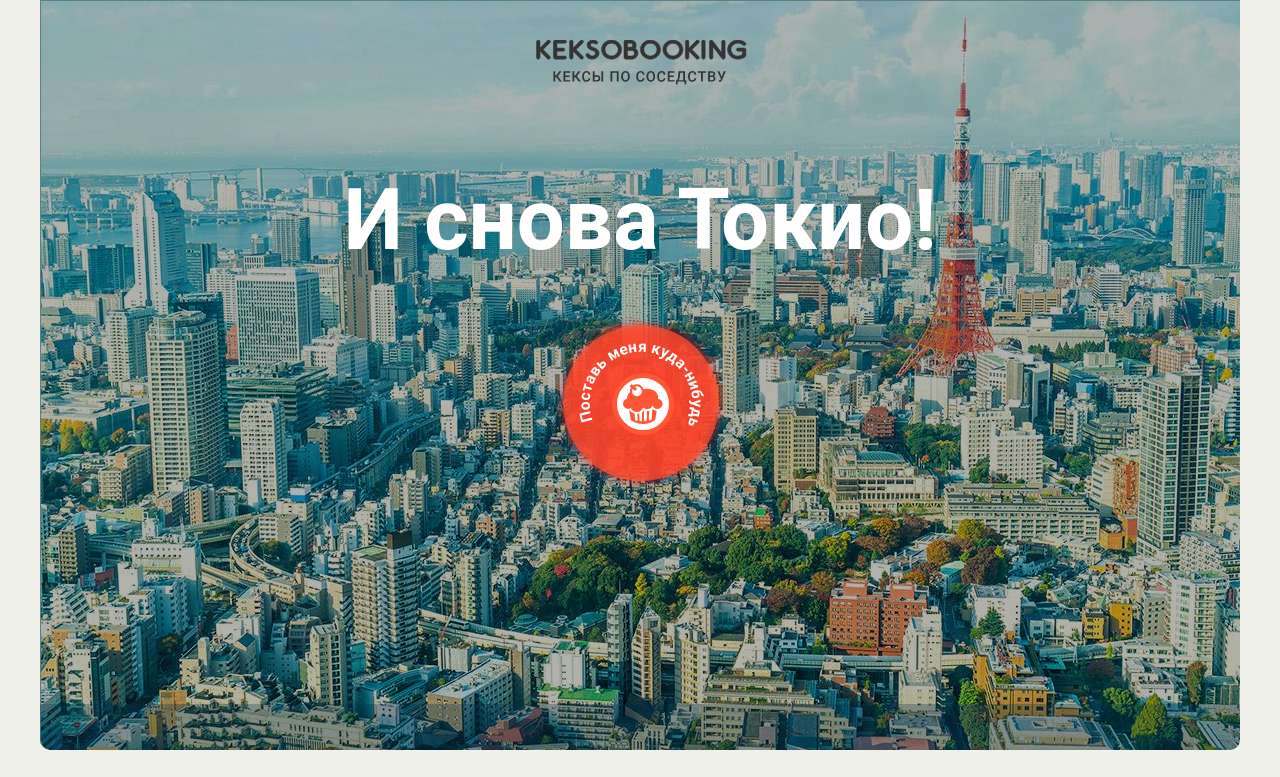
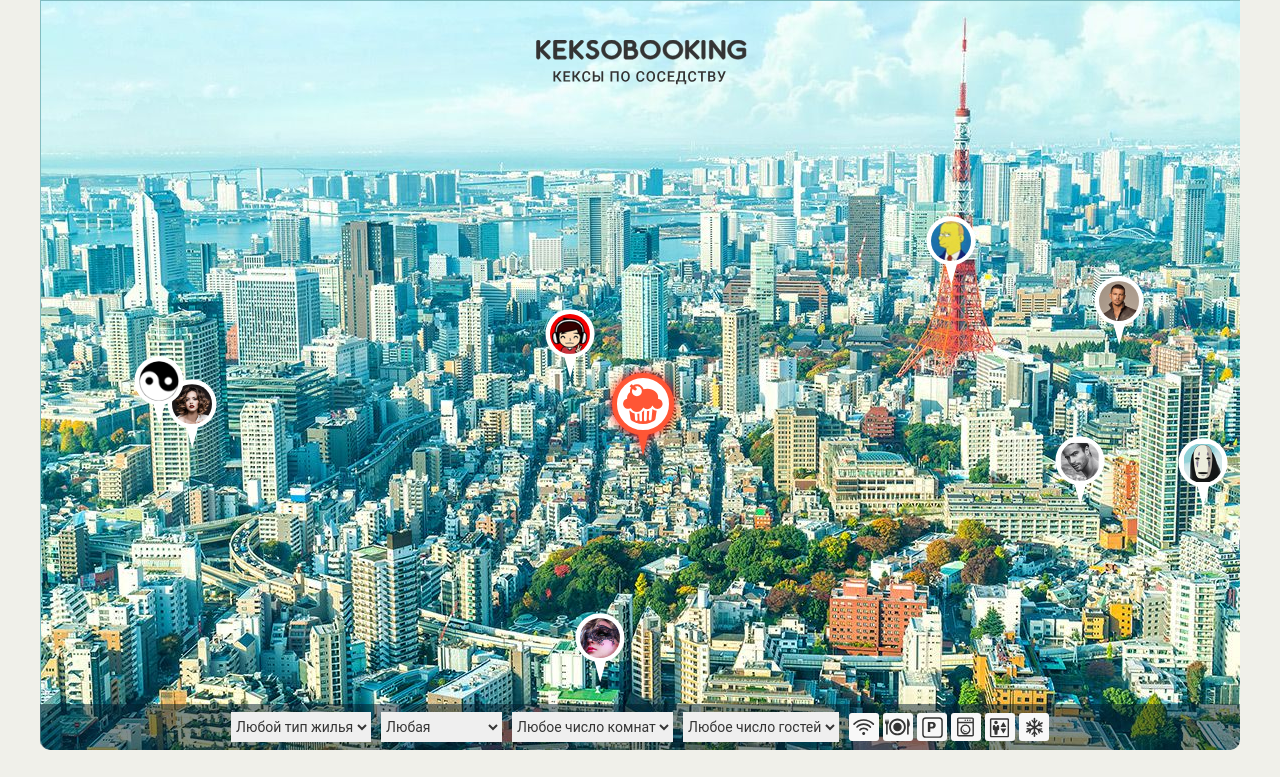
Before and after one commit to Krubob/1031945-keksobooking-18, a website: page index.html in a window 1280 px wide. Both pictures are taken after a click on the button "Поставь меня куда-нибудь". Shown: the top 777 px of the page. Drawn offline with Linux system fonts and the light colour scheme; files whose address does not match are found by name.

Commit message:
Разбивает на модули

```diff
--- a/index.html
+++ b/index.html
@@ -247,6 +247,8 @@
       <button class="error__button" href="#">Попробовать снова</button>
     </div>
   </template>
-
+<script src ="js/data.js"></script>
+<script src ="js/map.js"></script>
+<script src ="js/form.js"></script>
 </body>
 </html>
--- /dev/null
+++ b/js/data.js
@@ -0,0 +1,73 @@
+'use strict';
+
+(function () {
+
+  window.NUMBER_OF_OBJ = 8;
+  window.ENTER_KEYCODE = 13;
+
+  window.ad = {
+    author: {
+      avatar: ['img/avatars/user01.png', 'img/avatars/user02.png', 'img/avatars/user03.png', 'img/avatars/user04.png',
+        'img/avatars/user05.png', 'img/avatars/user06.png', 'img/avatars/user07.png', 'img/avatars/user08.png'
+      ]
+    },
+    offer: {
+      title: 'Заголовок объявления',
+      address: '570px; 375px;',
+      price: 1000,
+      type: ['palace', 'flat', 'house', 'bungalo'],
+      rooms: 1,
+      guests: [1, 2, 3, 4],
+      checkin: ['12:00', '13:00', '14:00'],
+      checkout: ['12:00', '13:00', '14:00'],
+      features: ['wifi', 'dishwasher', 'parking', 'washer', 'elevator', 'conditioner'],
+      description: 'bla-bla',
+      photos: ['http://o0.github.io/assets/images/tokyo/hotel1.jpg', 'http://o0.github.io/assets/images/tokyo/hotel2.jpg', 'http://o0.github.io/assets/images/tokyo/hotel3.jpg']
+    },
+    location: {
+      x: function () {
+        var min = 0;
+        var max = 1150;
+        return Math.floor(Math.random() * (max - min + 1)) + min;
+      },
+      y: function () {
+        var min = 130;
+        var max = 630;
+        return Math.floor(Math.random() * (max - min + 1)) + min;
+      }
+    }
+  };
+
+  window.dom = {
+    mapElement: document.querySelector('.map'),
+    similarPinTemplate: document.querySelector('#pin').content.querySelector('.map__pin'),
+    similarPins: document.querySelector('.map').querySelector('.map__pins'),
+    pinElem: document.querySelector('.map__pin--main'),
+    muffinElem: document.querySelector('.map__pin--main').querySelector('img'),
+    adFormElement: document.querySelector('.ad-form'),
+    fieldsetForm: document.querySelector('.ad-form').querySelectorAll('fieldset'),
+    selectFilter: document.querySelector('.map__filters-container').querySelectorAll('select'),
+    fieldsetFilter: document.querySelector('.map__filters-container').querySelector('fieldset'),
+    inputAddress: document.querySelector('#address'),
+    roomsNumberSelect: document.querySelector('#room_number'),
+    guestsNumberSelect: document.querySelector('#capacity')
+  };
+
+  window.pin = {
+    pinTop: window.getComputedStyle(window.dom.pinElem, null).top, // 375px
+    pinLeft: window.getComputedStyle(window.dom.pinElem, null).left, // 570px
+    pinHeightMuffin: window.getComputedStyle(window.dom.muffinElem, null).height, // 44px
+    pinWidthMuffin: window.getComputedStyle(window.dom.muffinElem, null).width, // 40px
+    pinHeight: window.getComputedStyle(window.dom.pinElem, ':after').height, // 70px !!! <- не правильно показывает значение
+    pinWidth: window.getComputedStyle(window.dom.pinElem, ':after').width, // 50px !!! <- не правильно показывает значение
+    pinActiveMode: function () {
+      var pinValueXY = (parseInt(window.pin.pinTop, 10) + 0.5 * parseInt(window.pin.pinHeightMuffin, 10)) + 'px; ' + (parseInt(window.pin.pinLeft, 10) + 0.5 * parseInt(window.pin.pinWidthMuffin, 10)) + 'px;';
+      return pinValueXY;
+    },
+    pinNoActiveMode: function () {
+      var pinValueXY = (parseInt(window.pin.pinTop, 10) + parseInt(window.pin.pinHeight, 10)) + 'px; ' + (parseInt(window.pin.pinLeft, 10) + 0.5 * parseInt(window.pin.pinWidth, 10)) + 'px;';
+      return pinValueXY;
+    }
+  };
+
+})();
--- /dev/null
+++ b/js/form.js
@@ -0,0 +1,78 @@
+'use strict';
+
+(function () {
+
+  // создаем функцию для присваивания атрибута disabled массиву
+  var blockSelect = function (array) {
+    for (var j = 0; j < array.length; j++) {
+      array[j].disabled = true; // блокировка полей создания объявления
+    }
+  };
+
+  // создаем функцию для удаления атрибута disabled массиву
+  var unblockSelect = function (array) {
+    for (var j = 0; j < array.length; j++) {
+      array[j].disabled = false; // разблокировка полей создания объявления
+    }
+  };
+
+  // создаем функцию, которая делает доступными элементы страницы при её активации
+  var toActiveMode = function () {
+    window.dom.mapElement.classList.remove('map--faded'); // активация карты
+    window.dom.inputAddress.placeholder = window.pin.pinActiveMode(); // координаты метки после активации карты
+    window.dom.adFormElement.classList.remove('ad-form--disabled'); // активация формы
+    unblockSelect(window.dom.fieldsetForm); // разблокировка масиива полей создания объявления
+    unblockSelect(window.dom.selectFilter); // разблокировка массива полей выбора фильтра объявлений
+    window.dom.fieldsetFilter.disabled = false; // разблокировка полей фильтра объявлений
+  };
+
+  // переход в активное состояние при нажатии на метку
+  window.dom.pinElem.addEventListener('mousedown', function () {
+    toActiveMode();
+  });
+
+  // переход в активное состояние при нажатии на Enter
+  window.dom.pinElem.addEventListener('keydown', function (evt) {
+    if (evt.keyCode === window.ENTER_KEYCODE) {
+      toActiveMode();
+    }
+  });
+
+  // создаем функцию для присваивания атрибута disabled элементам массива
+  var attachAttrDisabled = function (array, exceptionArr) {
+    array.forEach(function (elem, index) {
+      if (exceptionArr.indexOf(index) > -1) {
+        elem.disabled = false;
+      } else {
+        elem.disabled = true;
+      }
+    });
+  };
+
+  // создаем обработчик события на изменения select в форме и синхронизируем варианты выбора кол-ва комнат и гостей
+  window.roomsNumber.addEventListener('change', function (evt) {
+    var valueOpt = window.roomsNumber.value;
+    if (valueOpt === '1') {
+      attachAttrDisabled([window.guestsNumber[0], window.guestsNumber[1], window.guestsNumber[2], window.guestsNumber[3]], [2]);
+      window.roomsNumber.setCustomValidity('Все правильно'); // !!! <- не показывается резульат валидации
+    } else if (valueOpt === '2') {
+      attachAttrDisabled([window.guestsNumber[0], window.guestsNumber[1], window.guestsNumber[2], window.guestsNumber[3]], [1, 2]);
+    } else if (valueOpt === '3') {
+      attachAttrDisabled([window.guestsNumber[0], window.guestsNumber[1], window.guestsNumber[2], window.guestsNumber[3]], [0, 1, 2]);
+    } else if (valueOpt === '100') {
+      attachAttrDisabled([window.guestsNumber[0], window.guestsNumber[1], window.guestsNumber[2], window.guestsNumber[3]], [3]);
+    } else {
+      evt.target.setCustomValidity('');
+    }
+  });
+
+  // создаем функцию для генерации начальных значений
+  var init = function () {
+    window.dom.inputAddress.placeholder = window.pin.pinNoActiveMode(); // начальные координаты метки
+    blockSelect(window.dom.fieldsetForm); // блокировка масиива полей создания объявления
+    blockSelect(window.dom.selectFilter); // блокировка массива полей выбора фильтра объявлений
+    window.dom.fieldsetFilter.disabled = true; // блокировка поля фильтра объявлений
+    attachAttrDisabled([window.guestsNumber[0], window.guestsNumber[1], window.guestsNumber[2], window.guestsNumber[3]], [2]); // начальное состояние select для количества гостей
+  };
+  init();
+})();
--- /dev/null
+++ b/js/map.js
@@ -0,0 +1,73 @@
+'use strict';
+
+(function () {
+
+  var arr = window.ad.author.avatar;
+  var newArr = arr.slice(); // создаем копию нужного нам массива
+  window.guestsNumber = window.dom.guestsNumberSelect;
+  window.roomsNumber = window.dom.roomsNumberSelect;
+
+  // создаем функцию для генерации объекта со случайными значениями
+  var createRandomObj = function () {
+    var mainObj = {}; // создаем пустой объект для записи в него объектов: author, offer, location
+    var author = {}; // -//-
+    var offer = {}; // -//-
+    var location = {}; // -//-
+    var locationX = window.ad.location.x();
+    var locationY = window.ad.location.y();
+    author.avatar = getRandomElement();
+    offer.title = window.ad.offer.title;
+    offer.address = 'left: ' + locationX + 'px;' + ' top: ' + locationY + 'px;';
+    offer.price = window.ad.offer.price;
+    offer.type = window.ad.offer.type;
+    offer.rooms = window.ad.offer.rooms;
+    offer.guests = window.ad.offer.guests;
+    offer.checkin = window.ad.offer.checkin;
+    offer.checkout = window.ad.offer.checkout;
+    offer.features = window.ad.offer.features;
+    offer.description = window.ad.offer.description;
+    offer.photos = window.ad.offer.photos;
+    location.x = locationX;
+    location.y = locationY;
+
+    mainObj.author = author;
+    mainObj.offer = offer;
+    mainObj.location = location;
+    return mainObj;
+  };
+
+  // создаем функцию для выбора случайного значения из копии массива
+  var getRandomElement = function () {
+    var randomNumber = Math.floor(Math.random() * newArr.length);
+    var randomChoice = newArr[randomNumber];
+    newArr.splice(randomNumber, 1);
+    return randomChoice;
+  };
+
+  // создаем функцию для записи сгенерированных N объектов в массив
+  var createArrOfObj = function () {
+    var arrOfObj = []; // создаем пустой массив для записи в него объектов
+    for (var i = 0; i < window.NUMBER_OF_OBJ; i++) {
+      arrOfObj.push(createRandomObj());
+    }
+    return arrOfObj;
+  };
+  var randomArr = createArrOfObj(window.NUMBER_OF_OBJ);
+
+  // создаем функцию для отрисовки метки на карте
+  var renderPin = function () {
+    var pinElement = window.dom.similarPinTemplate.cloneNode(true);
+    pinElement.style = randomArr[i].offer.address;
+    pinElement.querySelector('img').src = randomArr[i].author.avatar;
+    pinElement.querySelector('img').alt = randomArr[i].offer.title;
+    return pinElement;
+  };
+
+  // создаем функцию для отрисовки N меток на карте
+  var fragment = document.createDocumentFragment();
+  for (var i = 0; i < window.NUMBER_OF_OBJ; i++) {
+    fragment.appendChild(renderPin());
+  }
+  window.dom.similarPins.appendChild(fragment);
+
+})();
```
Also changed, not shown: js/main.js (deleted).
